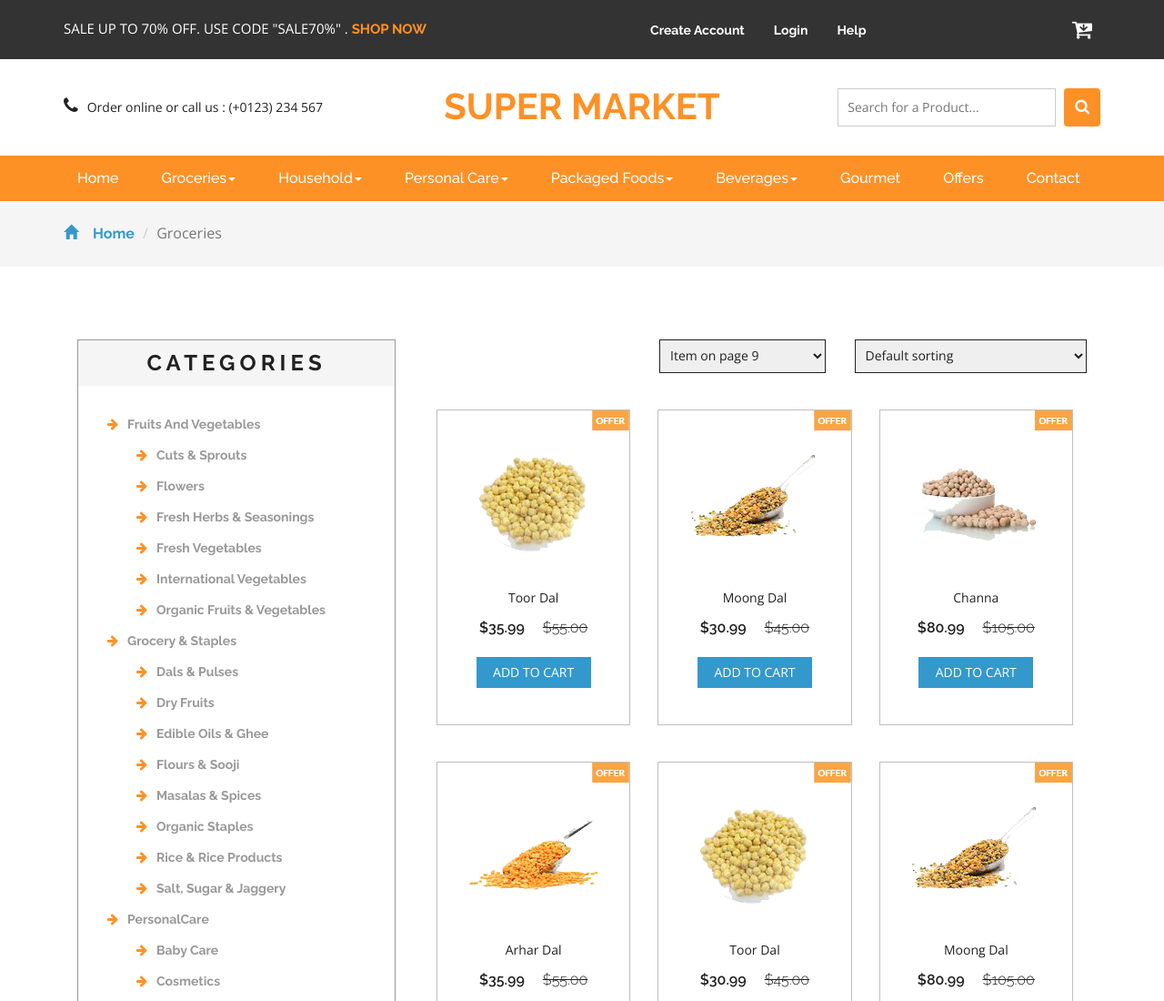
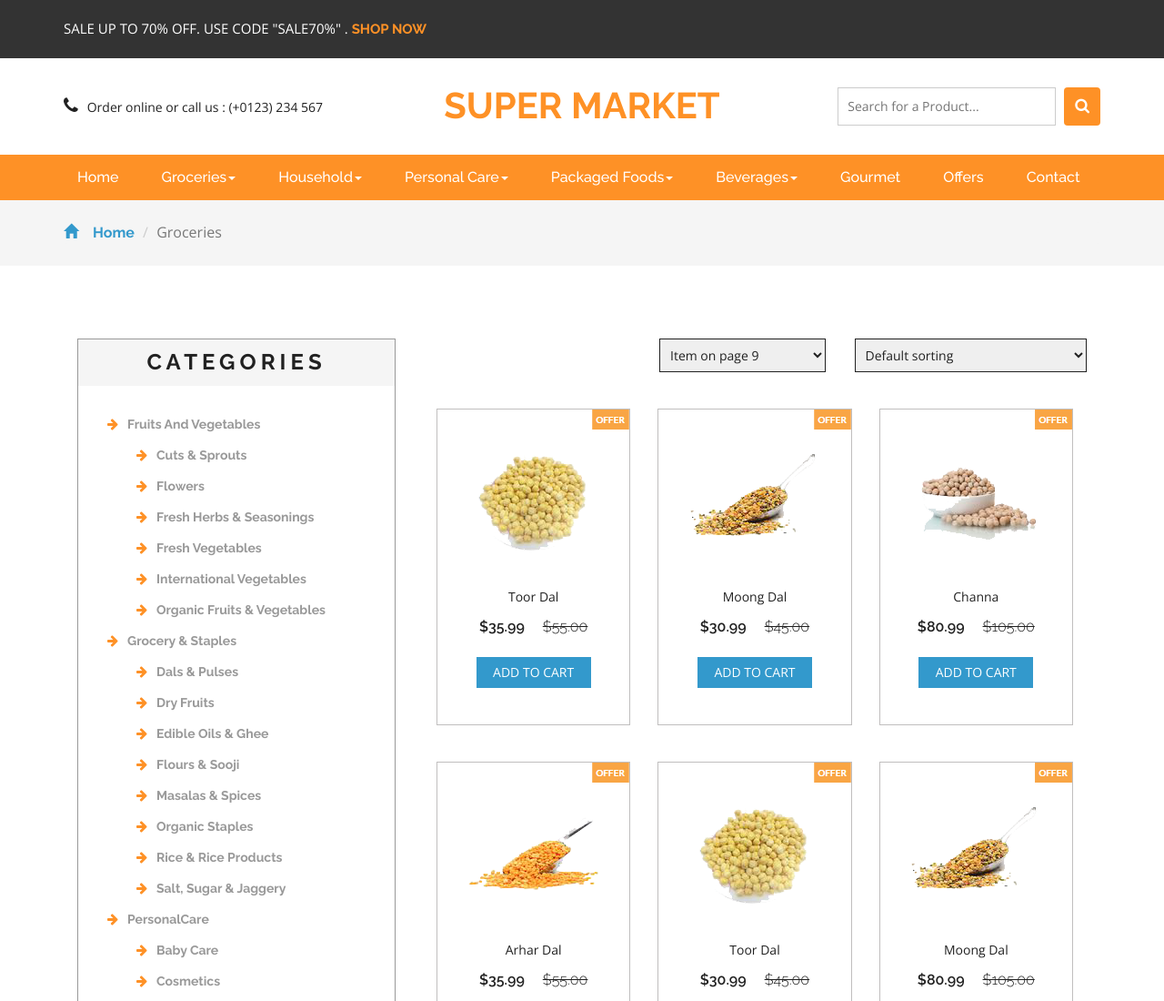
Before and after one commit to yashbhangare/store, a plain HTML site: page groceries.html in a window 1280 px wide. Shown: the top 1100 px of the page at 91% size. Drawn offline with nearby package versions, Linux system fonts and the light colour scheme.

Commit message:
Update groceries.html

```diff
--- a/groceries.html
+++ b/groceries.html
@@ -41,6 +41,8 @@ Smartphone Compatible web template, free webdesigns for Nokia, Samsung, LG, Sony
 			<div class="w3l_offers">
 				<p>SALE UP TO 70% OFF. USE CODE "SALE70%" . <a href="products.html">SHOP NOW</a></p>
 			</div>
+
+			<!--
 			<div class="agile-login">
 				<ul>
 					<li><a href="registered.html"> Create Account </a></li>
@@ -49,6 +51,8 @@ Smartphone Compatible web template, free webdesigns for Nokia, Samsung, LG, Sony
 
 				</ul>
 			</div>
+
+
 			<div class="product_list_header">
 					<form action="#" method="post" class="last">
 						<input type="hidden" name="cmd" value="_cart">
@@ -56,7 +60,10 @@ Smartphone Compatible web template, free webdesigns for Nokia, Samsung, LG, Sony
 						<button class="w3view-cart" type="submit" name="submit" value=""><i class="fa fa-cart-arrow-down" aria-hidden="true"></i></button>
 					</form>
 			</div>
-			<div class="clearfix"> </div>
+			-->
+
+		      <div class="clearfix">
+		   	</div>
 		</div>
 	</div>
 
```
